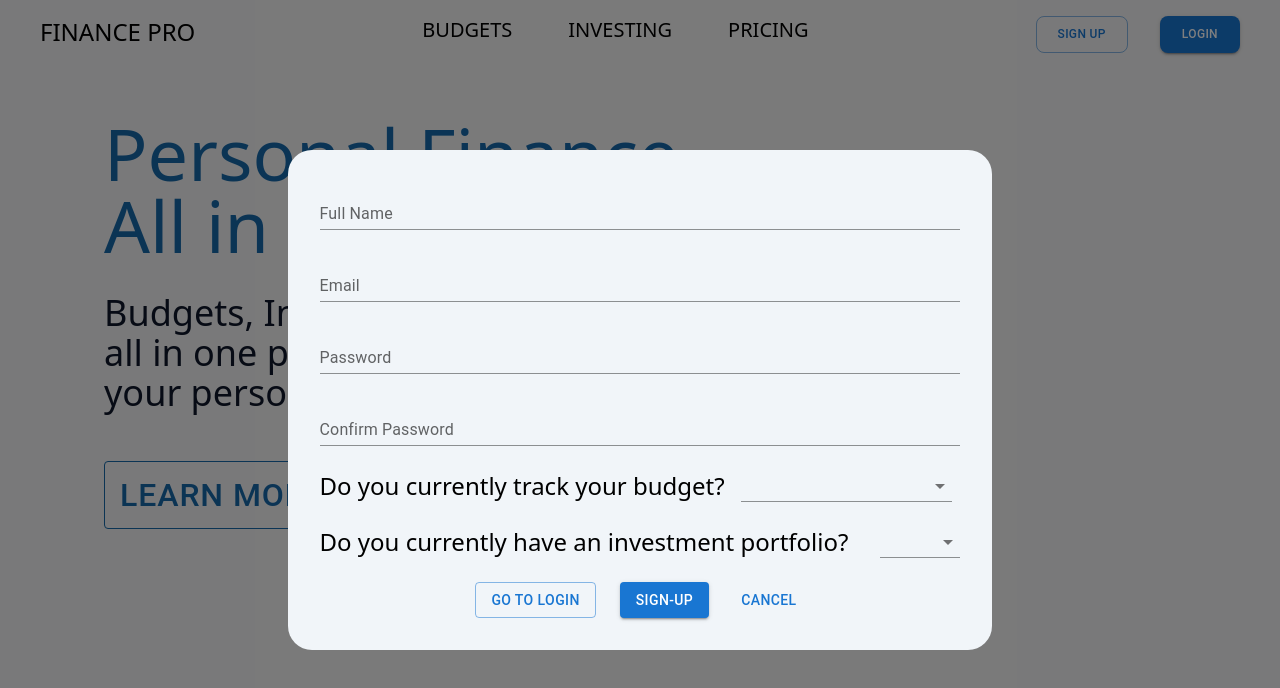
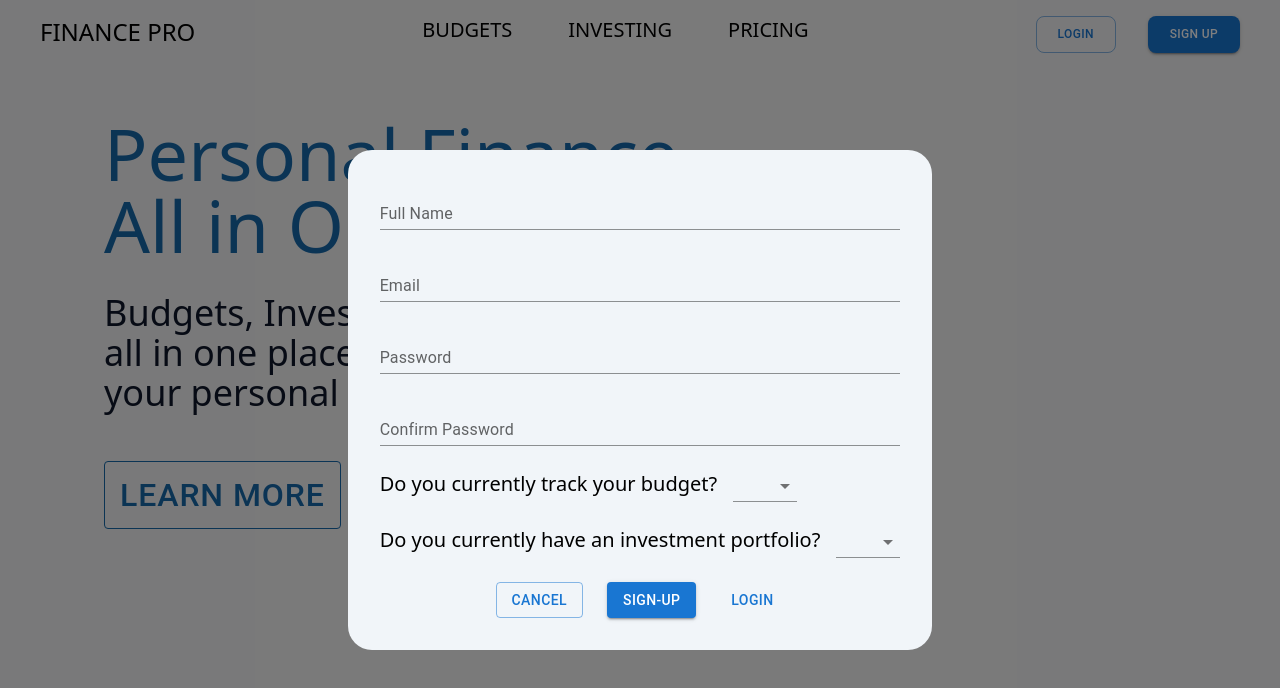
Before and after one commit to JustinRivera-9/finance-pro, a React (Vite) app: page /sign-up in a window 1280 px wide. Shown: the top 688 px of the page. Built offline with nearby package versions, Linux system fonts and the light colour scheme.

Commit message:
login and sign up forms save data.

```diff
--- /dev/null
+++ b/src/components/Select.jsx
@@ -0,0 +1,18 @@
+function Select({ options, children, value }) {
+  return (
+    <div className="flex flex-col my-4">
+      <label className="">{children}</label>
+      <select value={value} className="bg-transparent mt-2 border-blue-700">
+        {options.map((opt, i) => {
+          return (
+            <option className="bg-blue-400" key={i} value={opt}>
+              {opt}
+            </option>
+          );
+        })}
+      </select>
+    </div>
+  );
+}
+
+export default Select;
--- a/src/components/landingPage/NavBar.jsx
+++ b/src/components/landingPage/NavBar.jsx
@@ -19,21 +19,21 @@ function NavBar() {
         </NavLink>
       </div>
       <div className="flex">
-        <Link to="/sign-up">
+        <Link to="/login">
           <Button
             sx={{ fontSize: ".75rem", borderRadius: "8px" }}
             variant="outlined"
             size="large"
           >
-            Sign Up
+            Login
           </Button>
-          <Link to="/login" className="ml-8">
+          <Link to="/sign-up" className="ml-8">
             <Button
               sx={{ fontSize: ".75rem", borderRadius: "8px" }}
               variant="contained"
               size="large"
             >
-              LOGIN
+              SIGN UP
             </Button>
           </Link>
         </Link>
--- a/src/pages/landingPage/Login.jsx
+++ b/src/pages/landingPage/Login.jsx
@@ -1,8 +1,16 @@
 import { Backdrop, Button, Stack, TextField } from "@mui/material";
 import Landing from "./Landing";
 import { Link } from "react-router-dom";
+import { useForm } from "react-hook-form";
+// import { DevTool } from "@hookform/devtools";
 
 function LoginPage() {
+  const { register, handleSubmit, formState } = useForm();
+
+  const { errors } = formState;
+
+  // formData ILO onSubmit
+  const onSubmit = (data) => console.log(data);
   return (
     <>
       <Landing />
@@ -10,31 +18,43 @@ function LoginPage() {
         sx={{ color: "#fff", zIndex: (theme) => theme.zIndex.drawer + 1 }}
         open={open}
       >
-        <form className="bg-slate-100 p-8 rounded-3xl">
+        <form
+          onSubmit={handleSubmit(onSubmit)}
+          noValidate
+          className="bg-slate-100 p-8 rounded-3xl"
+        >
           <Stack spacing={3}>
             <TextField
-              fullWidth
-              id="standard-basic"
+              type="email"
               label="Email"
               variant="standard"
+              {...register("email", { required: "Email is required" })}
+              error={!!errors.email}
+              helperText={errors.email?.message}
             />
             <TextField
               fullWidth
-              id="standard-basic"
               label="Password"
+              type="password"
               variant="standard"
+              {...register("password", { required: "Password is required" })}
+              error={!!errors.password}
+              helperText={errors.password?.message}
             />
             <div className="flex space-x-6 justify-center">
+              <Link to="/">
+                <Button variant="outlined">Cancel</Button>
+              </Link>
+              <Button variant="contained" type="submit">
+                Login
+              </Button>
               <Link to="/sign-up">
-                <Button variant="outlined">Go to Sign Up</Button>
-              </Link>
-              <Button variant="contained">Login</Button>
-              <Link to="/">
-                <Button>Cancel</Button>
+                <Button>Sign Up</Button>
               </Link>
             </div>
           </Stack>
         </form>
+        {/* <DevTool control={control} /> */}
       </Backdrop>
     </>
   );
--- a/src/pages/landingPage/SignUp.jsx
+++ b/src/pages/landingPage/SignUp.jsx
@@ -1,4 +1,5 @@
 import {
+  Alert,
   Backdrop,
   Button,
   MenuItem,
@@ -8,90 +9,97 @@ import {
 } from "@mui/material";
 import Landing from "./Landing";
 import { Link } from "react-router-dom";
-// import { useForm } from "react-hook-form";
+import { useForm } from "react-hook-form";
 
 function SignUp() {
-  // const {
-  //   register,
-  //   handleSubmit,
-  //   watch,
-  //   formState: { errors },
-  // } = useForm();
+  const { register, handleSubmit, formState } = useForm();
 
-  // const onSubmit = (data) => console.log(data);
+  const { errors } = formState;
 
-  // console.log(watch("example")); // watch input value by passing the name of it
+  const onSubmit = (data) => {
+    console.log(data);
+  };
 
   return (
     <>
       <Landing />
-      <Backdrop
-        sx={{ color: "#fff", zIndex: (theme) => theme.zIndex.drawer + 1 }}
-        open={open}
-      >
-        <form className="bg-slate-100 p-8 rounded-3xl">
+      <Backdrop sx={{ zIndex: (theme) => theme.zIndex.drawer + 1 }} open={true}>
+        <form
+          className="bg-slate-100 p-8 rounded-3xl w-3/8"
+          onSubmit={handleSubmit(onSubmit)}
+        >
           <Stack spacing={3}>
             <TextField
-              fullWidth
-              id="standard-basic"
               label="Full Name"
               variant="standard"
+              type="text"
+              {...register("name", { required: "Please enter full name" })}
+              error={!!errors.name}
+              helperText={errors.name?.message}
             />
             <TextField
-              fullWidth
-              id="standard-basic"
+              type="email"
               label="Email"
               variant="standard"
+              {...register("email", { required: "Email is required" })}
+              error={!!errors.email}
+              helperText={errors.email?.message}
             />
             <TextField
-              fullWidth
-              id="standard-basic"
               label="Password"
+              type="password"
               variant="standard"
+              {...register("password1", { required: "Password is required" })}
+              error={!!errors.password1}
+              helperText={errors.password1?.message}
             />
             <TextField
-              fullWidth
-              id="standard-basic"
               label="Confirm Password"
+              type="password"
               variant="standard"
+              {...register("password2", {
+                required: "Please confirm password",
+              })}
+              error={!!errors.password2}
+              helperText={errors.password2?.message}
             />
             <div className="flex space-x-4">
-              <label id="track-budget" className="text-black text-2xl">
+              <label className="text-black text-xl">
                 Do you currently track your budget?
               </label>
               <Select
-                labelId="track-budget"
-                id="track-budget"
                 label="track-budget"
-                sx={{ width: "13.2rem", marginLeft: "3rem" }}
                 variant="standard"
+                sx={{ width: "4rem" }}
+                {...register("trackBudget")}
               >
-                <MenuItem value="yes">Yes</MenuItem>
-                <MenuItem value="no">No</MenuItem>
+                <MenuItem value="Yes">Yes</MenuItem>
+                <MenuItem value="No">No</MenuItem>
               </Select>
             </div>
-            <div className="flex space-x-8">
-              <label id="track-investments" className="text-black text-2xl">
+            <div className="flex space-x-4">
+              <label className="text-black text-xl">
                 Do you currently have an investment portfolio?
               </label>
               <Select
-                labelId="track-investments"
-                id="track-investments"
                 label="track-investments"
-                sx={{ width: "5rem" }}
                 variant="standard"
+                sx={{ width: "4rem" }}
+                {...register("trackInvestments")}
               >
-                <MenuItem value="yes">Yes</MenuItem>
-                <MenuItem value="no">No</MenuItem>
+                <MenuItem value="Yes">Yes</MenuItem>
+                <MenuItem value="No">No</MenuItem>
               </Select>
             </div>
             <div className="flex space-x-6 justify-center">
+              <Link to="/">
+                <Button variant="outlined">Cancel</Button>
+              </Link>
+              <Button type="submit" variant="contained">
+                Sign-up
+              </Button>
               <Link to="/login">
-                <Button variant="outlined">Go to Login</Button>
-              </Link>
-              <Button variant="contained">Sign-up</Button>
-              <Link to="/">
-                <Button>Cancel</Button>
+                <Button>Login</Button>
               </Link>
             </div>
           </Stack>
```
